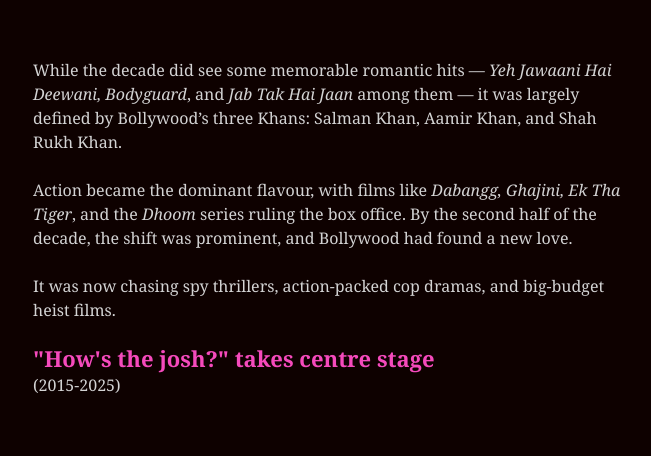
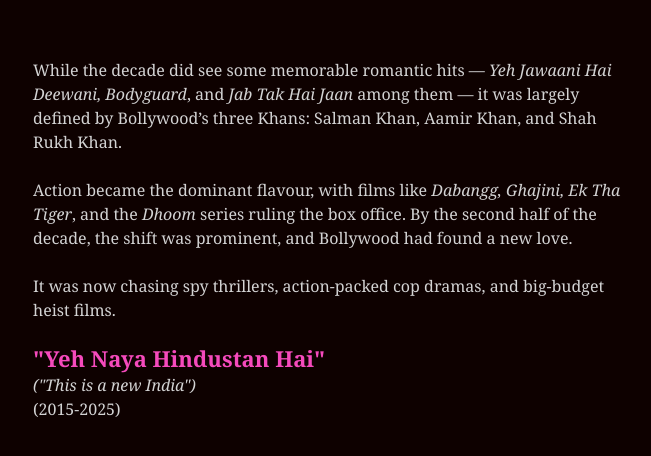
Before and after one commit to Jasmin-Nihalani/bollywood-romance, a plain HTML site: page index.html in a window 1280 px wide. Shown: the part 10902-11358 px from the top of the page, without its empty margins (307-958 px from the left). Drawn offline with Linux system fonts and the light colour scheme; a script that the page names is missing.

```diff
--- a/index.html
+++ b/index.html
@@ -132,7 +132,9 @@
             <br><br>
             It was now chasing spy thrillers, action-packed cop dramas, and big-budget heist films.
             <br><br>
-            <strong style="color: #F54ABC; font-size: 22px;">"How's the josh?" takes centre stage </strong>
+            <strong style="color: #F54ABC; font-size: 22px;">"Yeh Naya Hindustan Hai" </strong>
+            <br>
+            <i>("This is a new India")</i>
             <br>
             (2015-2025)
         </p>
```
Also changed, not shown: 1 other file.
